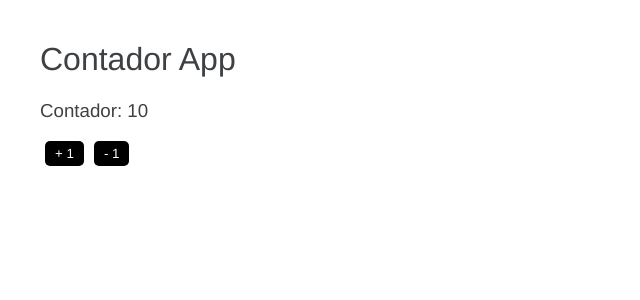
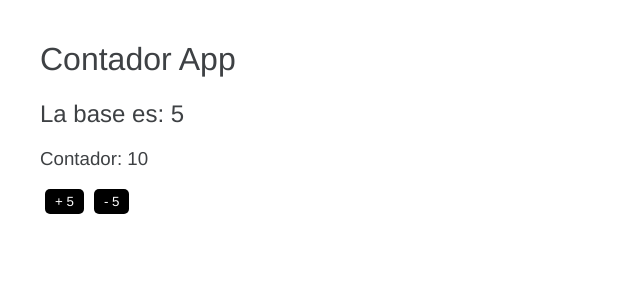
Before and after one commit to fersanti2896/04-curso-angular-intro-angular, an Angular app: page / in a window 1280 px wide. Shown: the top 300 px of the page, without its empty margins (0-640 px from the left). Built offline with nearby package versions, Linux system fonts and the light colour scheme.

Commit message:
Modificando componente Contador-Acumulador

```diff
--- a/src/app/app.component.html
+++ b/src/app/app.component.html
@@ -1,6 +1,7 @@
 
 <h1>{{ titulo }}</h1>
+<h2>La base es: <strong>{{ base }}</strong></h2>
 
 <h3>Contador: <span>{{ numero }}</span></h3>
-<button (click)="numero = numero + 1;">+ 1</button>
-<button (click)="numero = numero - 1;">- 1</button>
+<button (click)="acumular(base)">+ {{ base }}</button>
+<button (click)="acumular(-base)">- {{ base }}</button>
--- a/src/app/app.component.ts
+++ b/src/app/app.component.ts
@@ -8,4 +8,9 @@
 export class AppComponent {
   titulo: string = 'Contador  App';
   numero: number = 10;
+  base: number = 5;
+
+  acumular(valor: number) {
+    this.numero += valor;
+  }
 }
```
